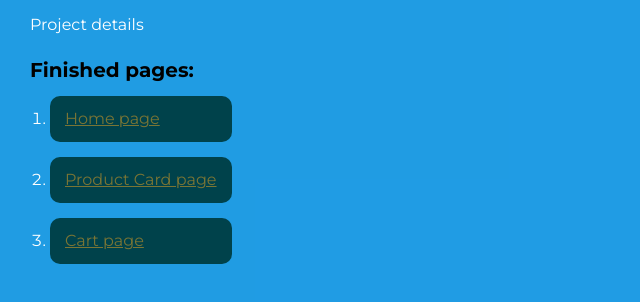
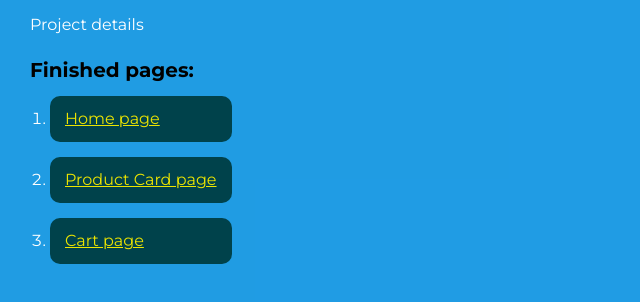
Before and after one commit to rt-stelian/e_shop-full_responsive, a plain HTML site: page index.html in a window 1280 px wide. Shown: the part 76-378 px from the top of the page, without its empty margins (0-640 px from the left). Drawn offline with Linux system fonts and the light colour scheme.

Commit message:
Update index.html

```diff
--- a/index.html
+++ b/index.html
@@ -55,12 +55,13 @@
 
 	a {
 		text-decoration: underline;
-		color: #797535
+
+			color: #ece500;
 	}
 
 	a:visited {
 		text-decoration: underline;
-		color: #ece500;
+		color: #797535
 	}
 
 	a:hover {
```
